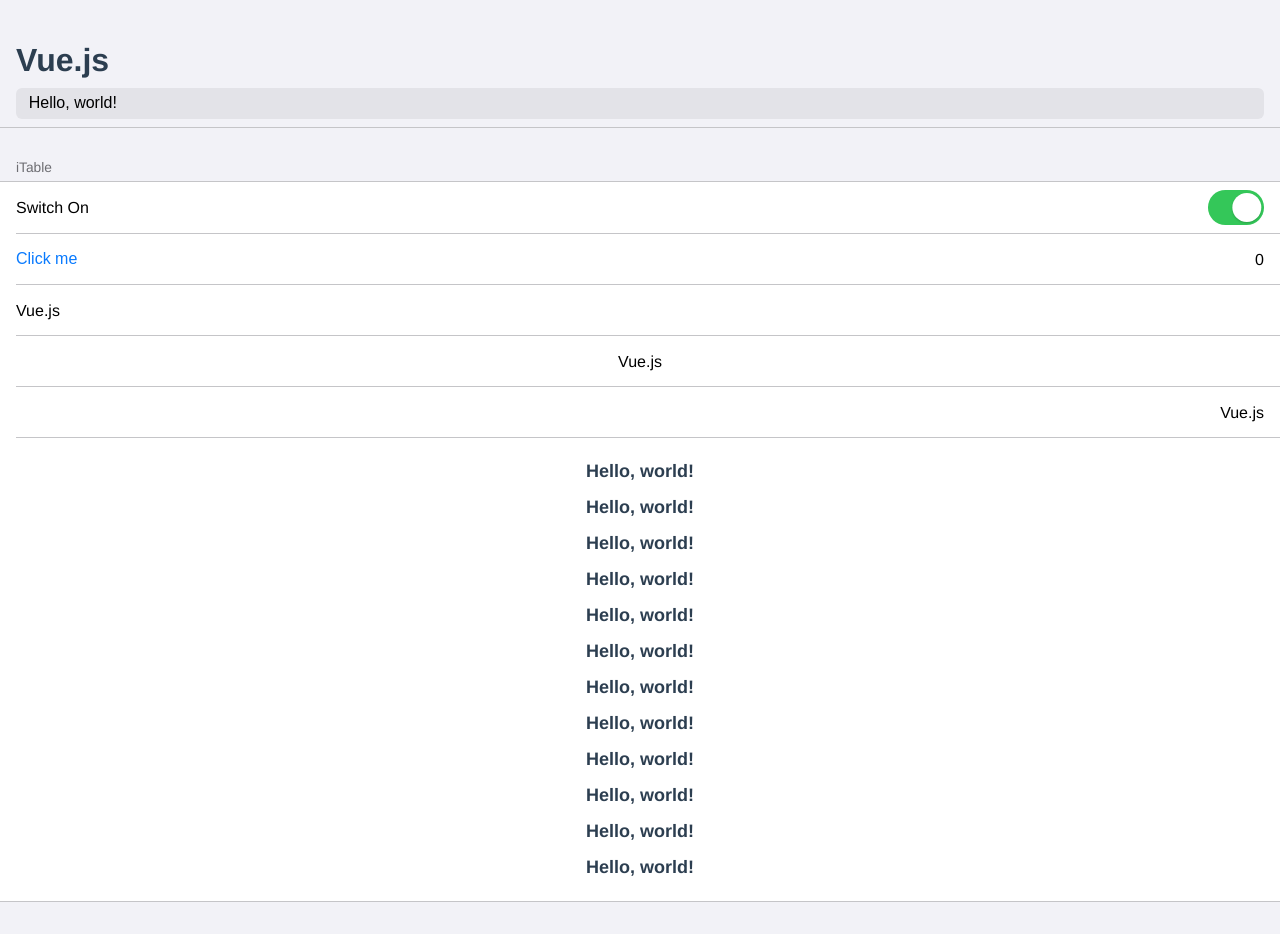
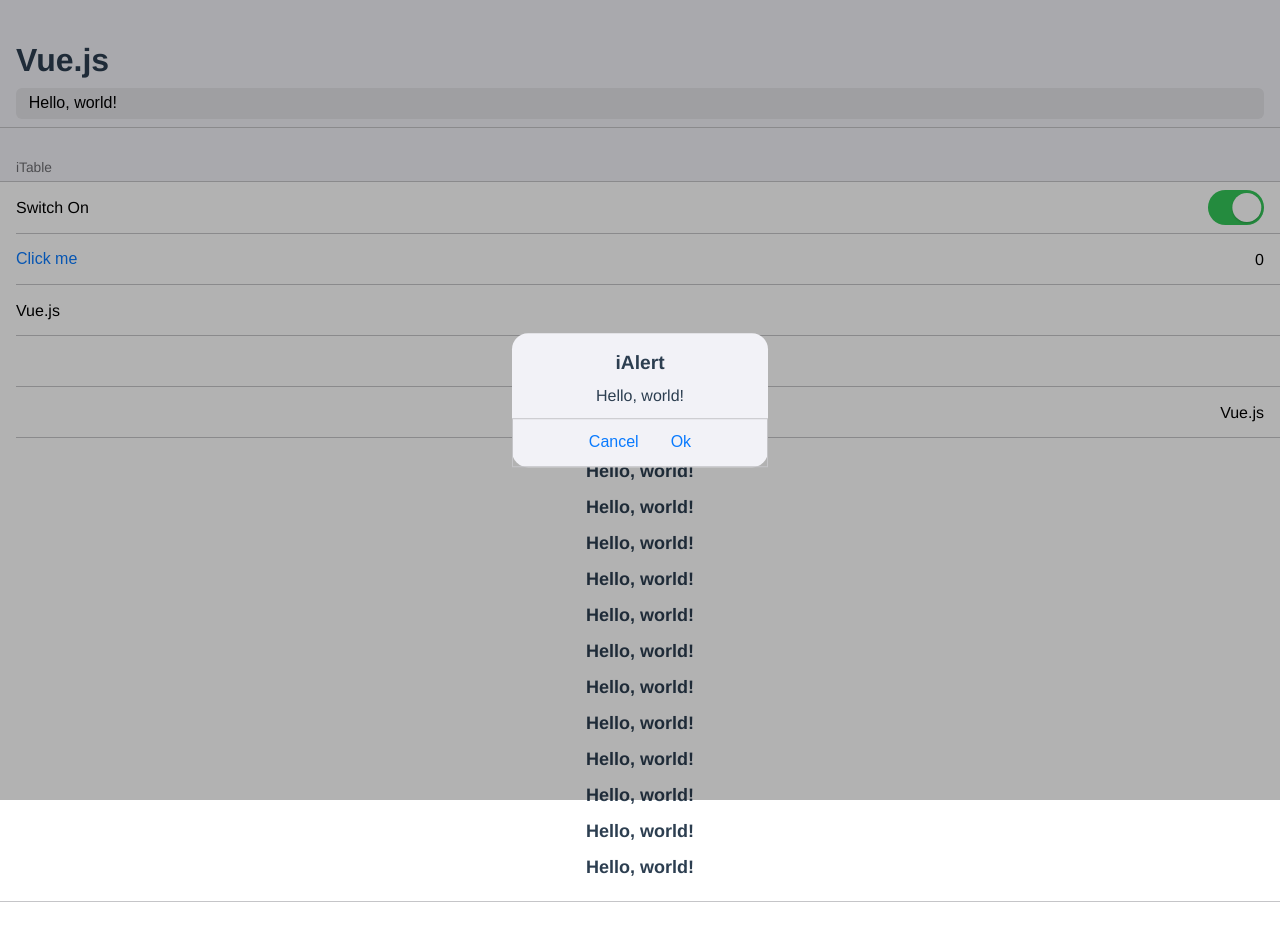
Before and after one commit to leegeunhyeok/vue-ios, a Vue app: page / in a window 1280 px wide. After the commit the page ends 902 px from the top, so only its background shows below. Built offline with nearby package versions, Linux system fonts and the light colour scheme; the HTML template or start-up script is replaced by a standard one.

Commit message:
:zap: Update development code (App.vue)

```diff
--- a/src/App.vue
+++ b/src/App.vue
@@ -42,6 +42,13 @@
         <h2>{{ textValue || 'No text' }}</h2>
       </iTableItem>
     </iTable>
+    <iAlert :title="'iAlert'">
+      <div slot="body">Hello, world!</div>
+      <div slot="footer">
+        <iButton>Cancel</iButton>
+        <iButton>Ok</iButton>
+      </div>
+    </iAlert>
   </iView>
 </template>
 
@@ -54,6 +61,7 @@
 import iLabel from '@/components/iLabel'
 import iSwitch from '@/components/iSwitch'
 import iButton from '@/components/iButton'
+import iAlert from '@/components/iAlert'
 
 export default {
   name: 'app',
@@ -75,7 +83,8 @@
     iTableItem,
     iLabel,
     iSwitch,
-    iButton
+    iButton,
+    iAlert
   },
   mounted () {
     const metaContents = [
@@ -101,7 +110,6 @@
 }
 
 #app {
-  font-family: 'Avenir', Helvetica, Arial, sans-serif;
   -webkit-font-smoothing: antialiased;
   -moz-osx-font-smoothing: grayscale;
   text-align: center;
```
